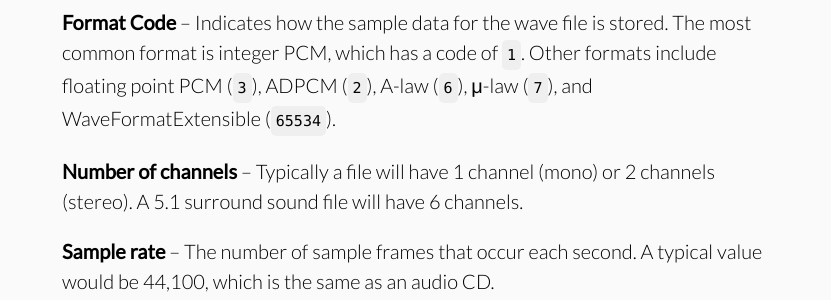
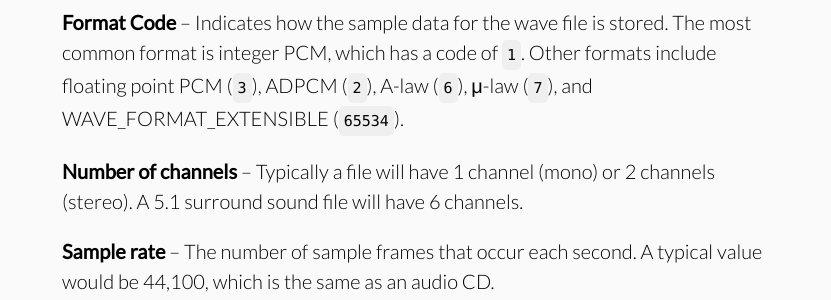
Before and after one commit to jstrait/wavefile, a Jekyll site: the page built from how_wave_files_work.html, in a window 1280 px wide and 900 px high, scrolled down 4974 px. Shown: the part 187-487 px from the top of the window, without its empty margins (224-1055 px from the left). Built offline with Jekyll 4.4.1, drawn with Linux system fonts in a browser that asks for light colours; some web fonts are replaced.

Commit message:
Consistently using term "WAVE_FORMAT_EXTENSIBLE"
This was the only place "WaveFormatExtensible" was used, instead
of "WAVE_FORMAT_EXTENSIBLE".

```diff
--- a/how_wave_files_work.html
+++ b/how_wave_files_work.html
@@ -152,7 +152,7 @@ and Data Specifications 1.0, August 1991</a></li>
   </div>
   <p class="good-to-know"><span class="tag-good-to-know">Good to Know</span> The reason for the different types of extension is that the Wave format is a container for many different kinds of sample formats, and because the Wave format has evolved over time to support new formats. Extra fields that are needed for one sample format might not be needed for another sample format. This also allows new fields to be added without having to change pre-existing Wave files.</p>
   <p>While some of these fields have a large range of possible values, in practice there are only a few that will actually be used. For some background on what some of this terminology means, check out <a href="https://www.joelstrait.com/digital_audio_primer/">this blog post</a>.</p>
-  <p><strong>Format Code</strong> &ndash; Indicates how the sample data for the wave file is stored. The most common format is integer PCM, which has a code of <code>1</code>. Other formats include floating point PCM (<code>3</code>), ADPCM (<code>2</code>), A-law (<code>6</code>), &mu;-law (<code>7</code>), and WaveFormatExtensible (<code>65534</code>).</p>
+  <p><strong>Format Code</strong> &ndash; Indicates how the sample data for the wave file is stored. The most common format is integer PCM, which has a code of <code>1</code>. Other formats include floating point PCM (<code>3</code>), ADPCM (<code>2</code>), A-law (<code>6</code>), &mu;-law (<code>7</code>), and WAVE_FORMAT_EXTENSIBLE (<code>65534</code>).</p>
   <p><strong>Number of channels</strong> &ndash; Typically a file will have 1 channel (mono) or 2 channels (stereo). A 5.1 surround sound file will have 6 channels.</p>
   <p><strong>Sample rate</strong> &ndash; The number of sample frames that occur each second. A typical value would be 44,100, which is the same as an audio CD.</p>
   <p><strong>Bytes per second (a.k.a. byte rate)</strong> &ndash; The spec calls this <em>byte rate</em>, which means the number of bytes required for one second of audio data. This is equal to the bytes per sample frame times the sample rate. So with a bytes per sample frame of 4, and a sample rate of 44,100, this should equal 176,400.</p>
```
